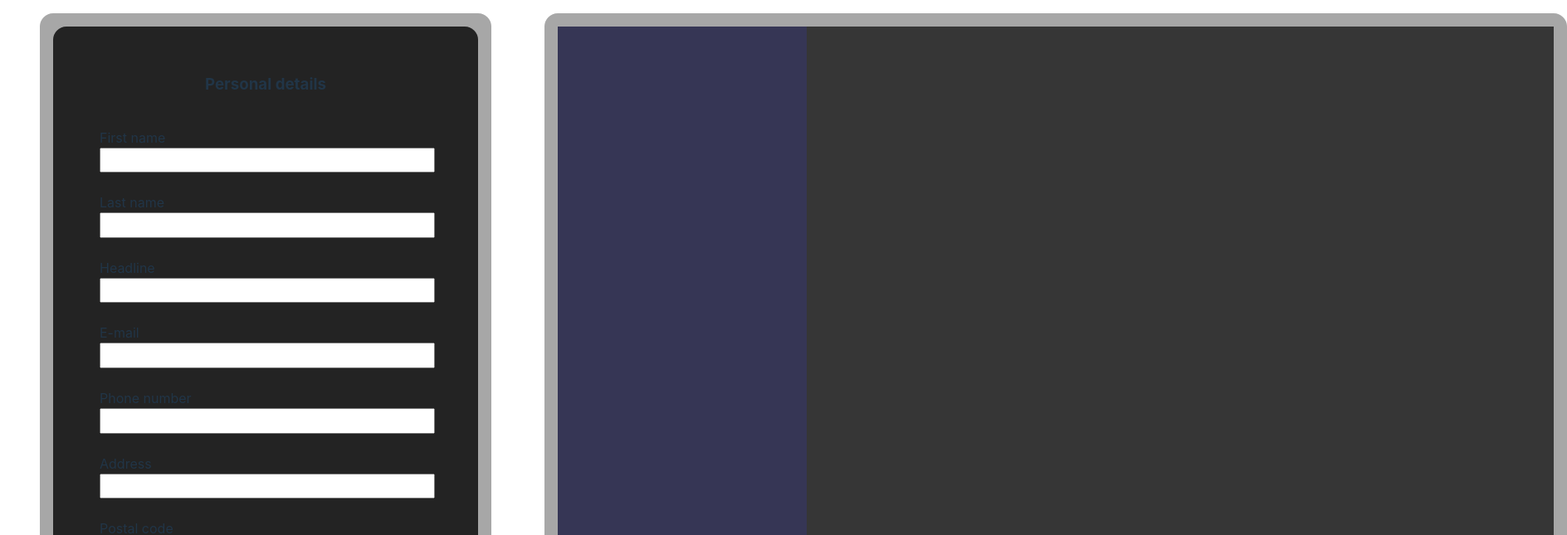
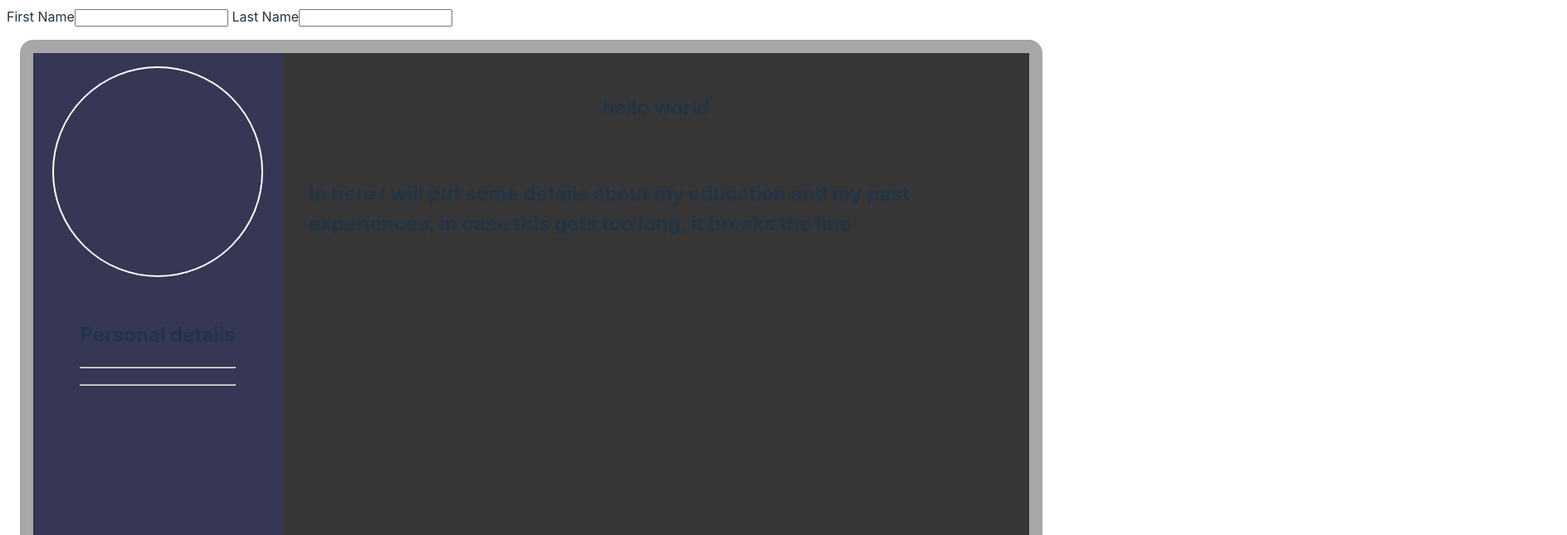
Before and after one commit to vararean04darius/react-cv, a React (Vite) app: page / in a window 1280 px wide. Shown: the top 645 px of the page at 83% size, 1888 px wide, since content can reach past the window. Built offline with nearby package versions, Linux system fonts and the light colour scheme.

Commit message:
new layout and data transfer using props

```diff
--- a/eslint.config.js
+++ b/eslint.config.js
@@ -24,6 +24,7 @@ export default [
       'react-refresh': reactRefresh,
     },
     rules: {
+      "react/prop-types": "off",
       ...js.configs.recommended.rules,
       ...react.configs.recommended.rules,
       ...react.configs['jsx-runtime'].rules,
--- /dev/null
+++ b/src/components/MainPage.jsx
@@ -0,0 +1,27 @@
+import { useState } from 'react';
+import Paper from './Paper';
+
+export default function MainPage() {
+    const [firstName, setFirstName] = useState('');
+    const [lastName, setLastName] = useState('');
+
+    function onChangeFirst(e) {
+        setFirstName(e.target.value);
+    }
+
+    function onChangeLast(e) {
+        setLastName(e.target.value);
+    }
+
+    return(
+        <>
+        <label> First Name
+            <input type="text" onChange={onChangeFirst}/>
+        </label>
+        <label> Last Name
+            <input type="text" onChange={onChangeLast}/>
+        </label>
+        <Paper firstName={firstName} lastName={lastName}/>
+        </>
+    )
+}
--- a/src/components/Paper.jsx
+++ b/src/components/Paper.jsx
@@ -1,21 +1,32 @@
 
 import '../styles/paper.css';
 
-export default function Paper() {
-    let name = "Ionut";
+export default function Paper(props) {
+
+    let fullName = props.firstName + ' ' + props.lastName;
+
+    console.log(props);
     return (
         <div className="paper-container">
             <div className="a4-paper">
                 <div className='sidebar-container'>
-                    <h2>sidebar</h2>
+                    <div className='picture-container'>
+                        <img src="" alt="" className='photo'/>
+                    </div>
+                    <div className='personal-details-container'>
+                        <h2>Personal details</h2>
+                        <hr />
+                        {/* {props.firstName != '' ? <p>{props.firstName}</p> : <p>First name is missing</p>}
+                        {props.lastName != '' ? <p>{props.lastName}</p> : <p>Last name is missing</p>} */}
+                        <h3>{fullName}</h3>
+                        <hr />
+                    </div>
+                    {/* <h2>{props.lastName}</h2> */}
                 </div>
                 <div className='main-description'>
                     <h2>hello world</h2>
-                    <h2>my name is {''}
-                        {name}
-                    </h2>
+                    <h2>In here I will put some details about my education and my past experiences, in case this gets too long, it breaks the line</h2>
                 </div>
-
             </div>
         </div>
     )
--- a/src/main.jsx
+++ b/src/main.jsx
@@ -1,14 +1,16 @@
 import { StrictMode } from 'react'
 import { createRoot } from 'react-dom/client'
 import './styles/index.css'
-import Paper from './components/Paper.jsx'
-import CvMain from './components/CvMain.jsx'
+import MainPage from './components/MainPage'
+// import Paper from './components/Paper.jsx'
+// import CvMain from './components/CvMain.jsx'
 
 createRoot(document.getElementById('root')).render(
   <StrictMode>
     <div className='splitter'>
-      <CvMain />
-      <Paper />
+      {/* <CvMain />
+      <Paper /> */}
+      <MainPage />
     </div>
   </StrictMode>
 )
--- a/src/styles/education.css
+++ b/src/styles/education.css
@@ -14,7 +14,6 @@
     width: 100%;
     display: flex;
     flex-direction: column;
-    /* padding: 1rem; */
     margin: 1rem;
     border-radius: 1em;
     background-color: rgb(167, 167, 167);
@@ -39,7 +38,6 @@ input {
     min-width: 400px;
     border-radius: 1em;
     background-color: #232323;
-    /* border: solid white 1px; */
     padding: 3.5em;
     margin: 1rem;
     margin-top: 0;
--- a/src/styles/paper.css
+++ b/src/styles/paper.css
@@ -49,11 +49,33 @@
 .sidebar-container {
     width: 25%;
     height: 100%;
+    min-height: 1200px;
     background-color: #363655;
     display: flex;
     flex-direction: column;
     align-items: center;
-    justify-content: center;
+}
+
+.picture-container{
+    margin-top: 1rem;
+    min-height: 250px;
+    min-width: 250px;
+    border-radius: 50%;
+    border: solid white 2px;
+    overflow: hidden;
+}
+
+.photo{
+    width: 100%;
+    height: auto;
+}
+
+.personal-details-container{
+    margin-top: 2rem;
+    padding-left: 2rem;
+    padding-right: 2rem;
+    display: block;
+    flex-direction: column;
 }
 
 .main-description {
@@ -65,3 +87,9 @@
     justify-content: center;
     align-items: center;
 }
+
+.main-description > h2 {
+    margin-right: 2rem;
+    margin-left: 2rem;
+    margin-top: 2em;
+}
```
